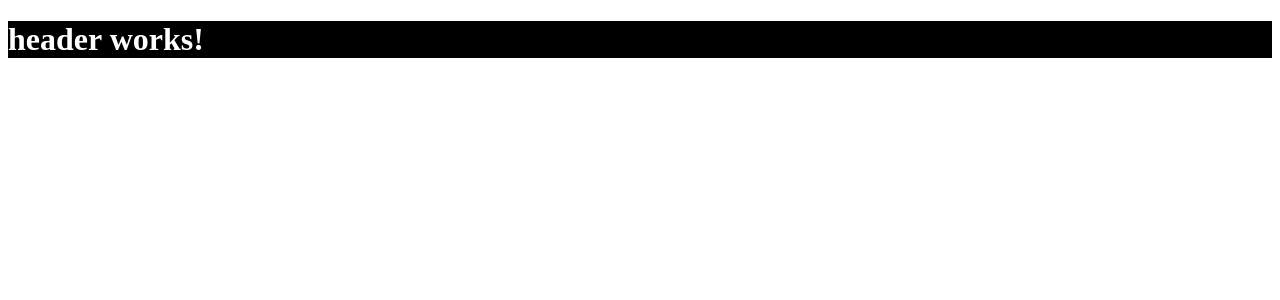
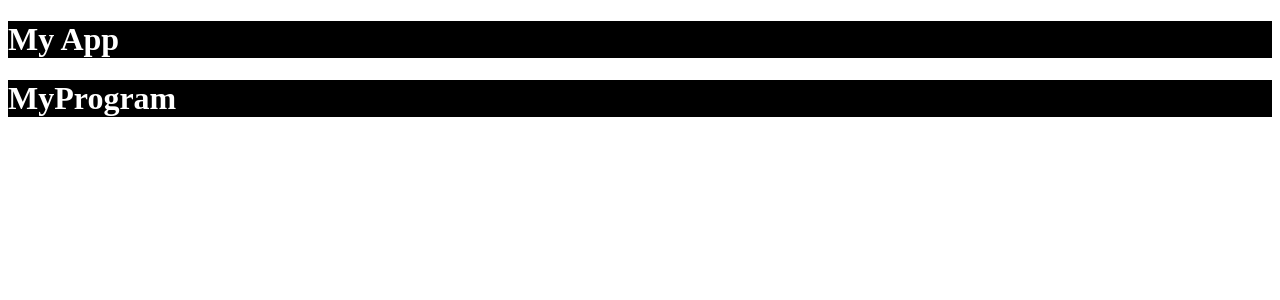
Before and after one commit to Bryan047/Angular-learning, an Angular app: page / in a window 1280 px wide. Shown: the top 300 px of the page. Built offline with nearby package versions, Linux system fonts and the light colour scheme.

Commit message:
input properties

```diff
--- a/src/app/app.html
+++ b/src/app/app.html
@@ -1 +1,3 @@
-<app-header></app-header>
+<app-header title="My App"/>
+
+<app-header myapp="MyProgram" />
--- a/src/app/header/header.html
+++ b/src/app/header/header.html
@@ -1 +1,2 @@
-<h1>header works!</h1>
+<h1>{{title()}}</h1>
+<h1>{{myapp()}}</h1>
--- a/src/app/header/header.ts
+++ b/src/app/header/header.ts
@@ -1,4 +1,4 @@
-import { Component } from '@angular/core';
+import { Component, input } from '@angular/core';
 
 @Component({
   selector: 'app-header',
@@ -7,5 +7,6 @@ import { Component } from '@angular/core';
   styleUrl: './header.css'
 })
 export class Header {
-
+  title=input<string>()
+  myapp=input()
 }
```
